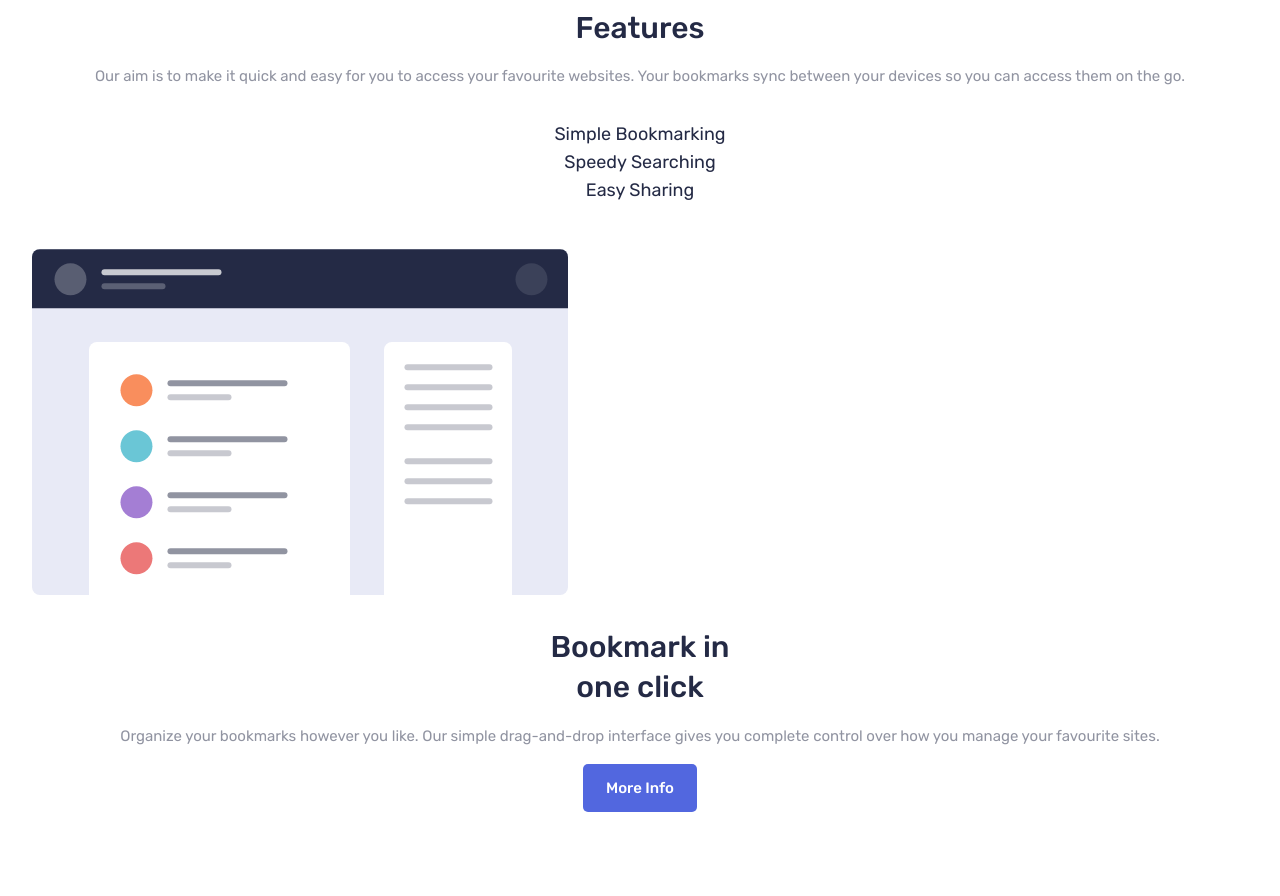
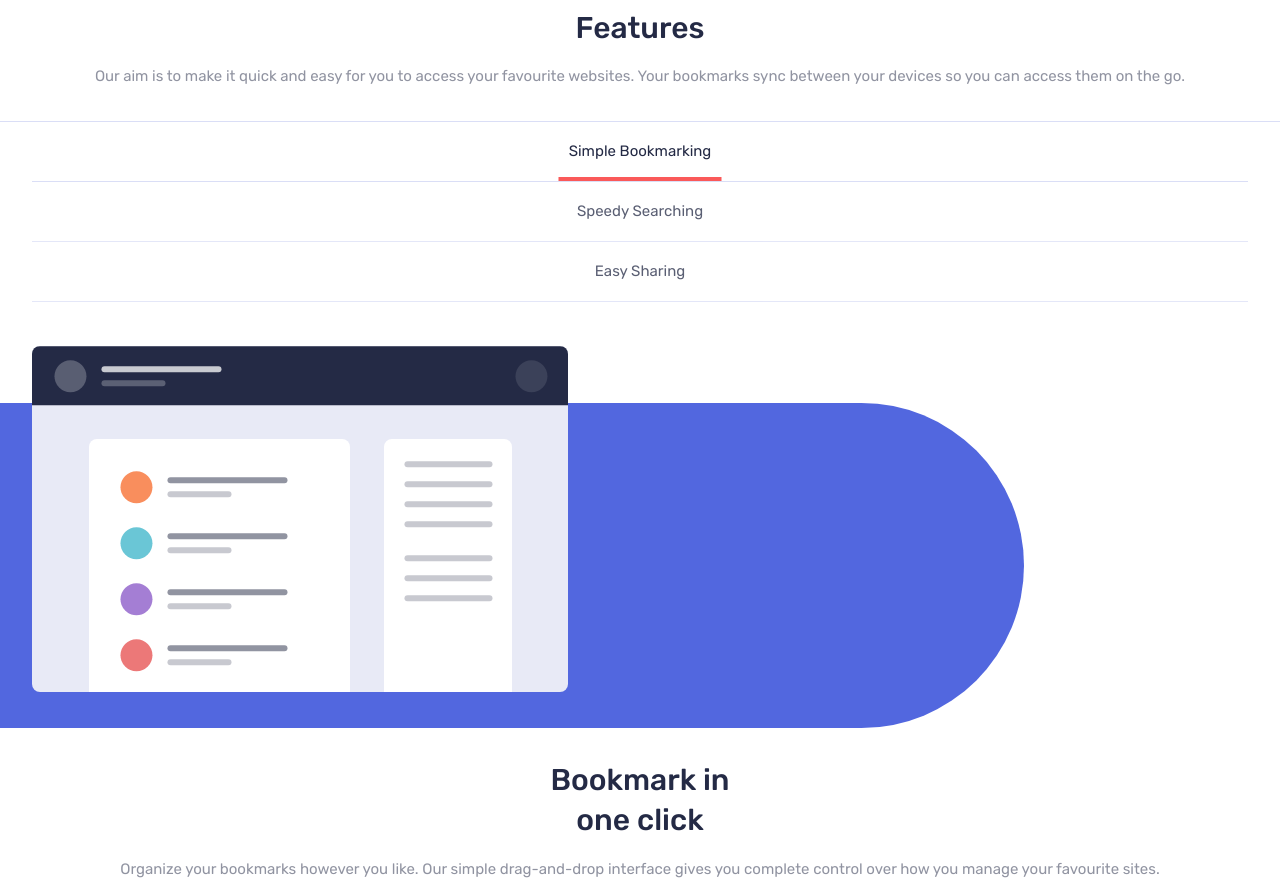
Before and after one commit to g-akca/bookmark-landing-page, a React (Vite) app: page / in a window 1280 px wide. Shown: the part 1420-2316 px from the top of the page. Before the commit the page ends 2232 px from the top, so only its background shows below. Built offline with nearby package versions, Linux system fonts and the light colour scheme.

Commit message:
Add all FeatureSection styles

```diff
--- a/src/components/FeaturesSection.jsx
+++ b/src/components/FeaturesSection.jsx
@@ -10,16 +10,27 @@ function FeaturesSection() {
         <p className="text-[15px] leading-[165%] opacity-50">Our aim is to make it quick and easy for you to access your favourite websites. Your bookmarks sync between your devices so you can access them on the go.</p>
       </div>
 
-      <div className="flex flex-col gap-11 px-8">
-        <div>
-          <p>Simple Bookmarking</p>
-          <p>Speedy Searching</p>
-          <p>Easy Sharing</p>
+      <div className="flex flex-col gap-11">
+        <div className="px-8 grid grid-rows-[repeat(3,60px)] text-[15px] leading-[165%] text-center border-t border-[rgba(73,93,207,0.2)]">
+          <p
+            className="
+              relative flex items-center justify-center border-b border-[rgba(73,93,207,0.2)]
+              after:absolute after:left-1/2 after:-translate-x-1/2 after:bottom-0
+              after:h-1 after:w-40.75 after:bg-red-400"
+          >
+            Simple Bookmarking
+          </p>
+          <p className="flex items-center justify-center border-b border-[rgba(73,93,207,0.2)] opacity-75">
+            Speedy Searching
+          </p>
+          <p className="flex items-center justify-center border-b border-[rgba(73,93,207,0.2)] opacity-75">
+            Easy Sharing
+          </p>
         </div>
 
-        <div>
-          <img src={tab1Illust} alt="Screen illustration" />
-          <div className="bg-blue-600" />
+        <div className="relative px-8 pb-9">
+          <img src={tab1Illust} alt="Screen illustration" className="relative z-10" />
+          <div className="bg-blue-600 absolute left-0 bottom-0 w-[80%] h-[85%] rounded-r-full" />
         </div>
       </div>
 
```
